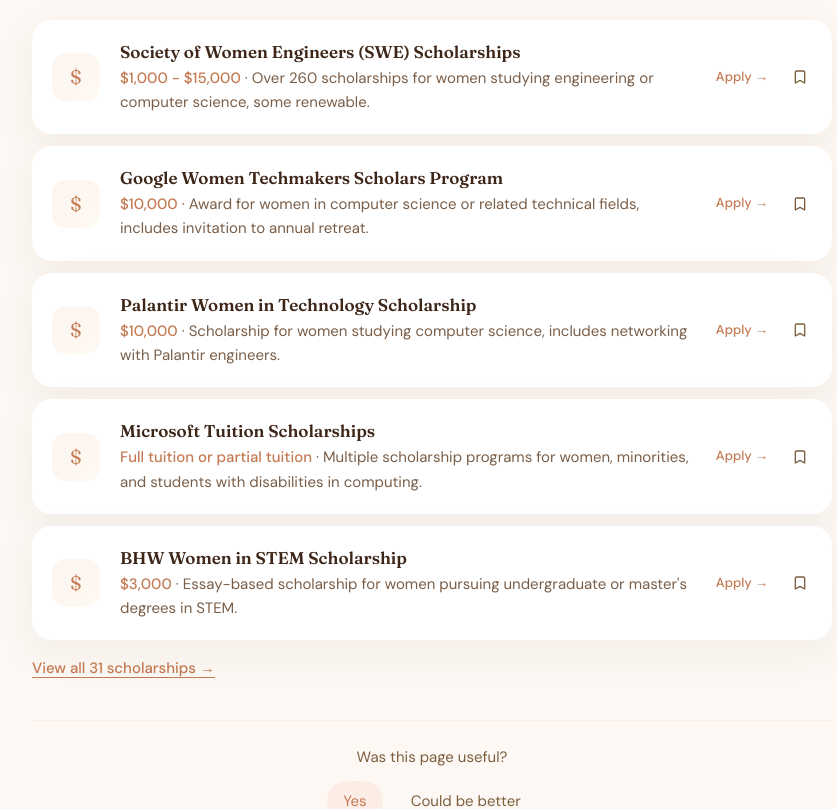
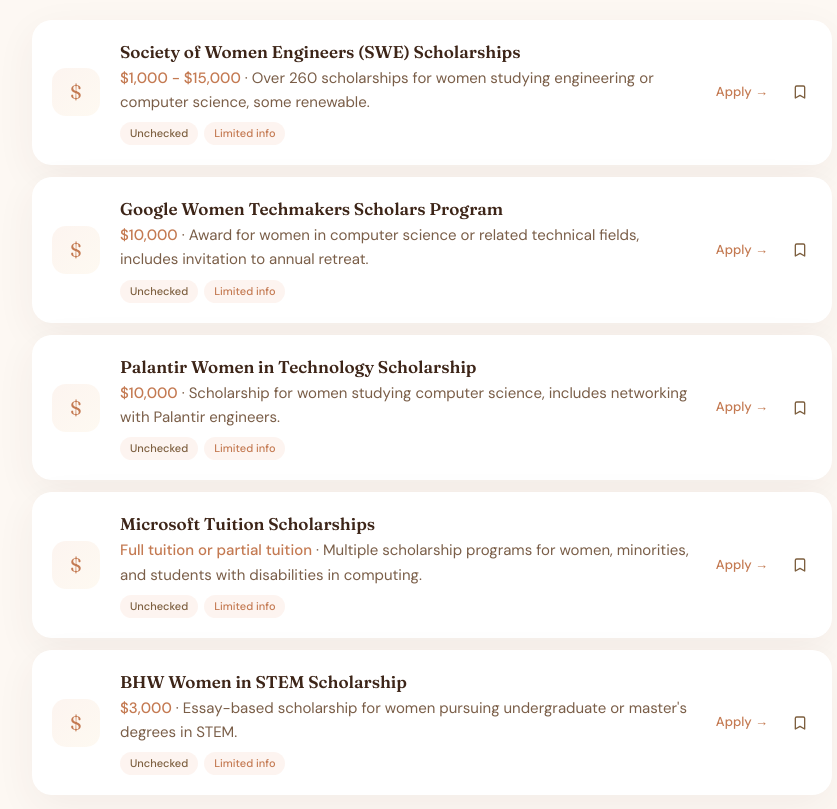
Before and after one commit to itsmepraks/womeninstem, a Next.js app: page /learning in a window 1280 px wide. Shown: the part 3320-4129 px from the top of the page, without its empty margins (208-1045 px from the left). Built offline with nearby package versions, Linux system fonts and the light colour scheme.

Commit message:
Add resource trust badges

```diff
--- a/components/ui/CompanyCard.tsx
+++ b/components/ui/CompanyCard.tsx
@@ -1,3 +1,6 @@
+import TrustBadges from './TrustBadges';
+import type { FreshnessRecord, ResourceMetadata } from '@/types/freshness';
+
 interface CompanyCardProps {
   name: string;
   initial: string;
@@ -5,6 +8,9 @@
   members?: string;
   cost?: string;
   url?: string;
+  freshness?: FreshnessRecord;
+  metadata?: ResourceMetadata;
+  region?: string;
 }
 
 export default function CompanyCard({
@@ -14,6 +20,9 @@
   members,
   cost,
   url,
+  freshness,
+  metadata,
+  region,
 }: CompanyCardProps) {
   const Wrapper = url ? 'a' : 'div';
   const linkProps = url
@@ -32,6 +41,18 @@
         <h3 className="text-base font-semibold text-text-heading">{name}</h3>
       </div>
       <p className="text-sm text-text-secondary leading-relaxed">{description}</p>
+      <TrustBadges
+        freshness={freshness}
+        qualityInput={{
+          id: name,
+          url,
+          description,
+          cost,
+          region,
+          metadata,
+        }}
+        className="mt-3"
+      />
       <div className="flex items-center gap-2 mt-2.5 flex-wrap">
         {members && (
           <span className="text-xs text-accent-primary font-medium">{members}</span>
--- a/components/ui/ResourceCard.tsx
+++ b/components/ui/ResourceCard.tsx
@@ -1,5 +1,7 @@
 import BookmarkButton from './BookmarkButton';
+import TrustBadges from './TrustBadges';
 import type { BookmarkType } from '@/lib/useBookmarks';
+import type { FreshnessRecord, ResourceMetadata } from '@/types/freshness';
 
 interface ResourceCardProps {
   title: string;
@@ -9,6 +11,9 @@
   daysLeft?: number;
   deadlineLabel?: string;
   bookmark?: { key: string; type: BookmarkType };
+  freshness?: FreshnessRecord;
+  metadata?: ResourceMetadata;
+  region?: string;
 }
 
 export default function ResourceCard({
@@ -19,6 +24,9 @@
   daysLeft,
   deadlineLabel,
   bookmark,
+  freshness,
+  metadata,
+  region,
 }: ResourceCardProps) {
   const hasDeadline = typeof daysLeft === 'number' && deadlineLabel;
   let badgeText = '';
@@ -57,6 +65,19 @@
           {amount && ' · '}
           {description}
         </p>
+        <TrustBadges
+          freshness={freshness}
+          qualityInput={{
+            id: bookmark?.key ?? title,
+            url,
+            description,
+            amount,
+            region,
+            deadline: deadlineLabel,
+            metadata,
+          }}
+          className="mt-2"
+        />
       </div>
       {hasDeadline && (
         <span className={`text-xs font-medium flex-shrink-0 px-3 py-1 rounded-pill tabular-nums ${badgeClass}`}>
--- /dev/null
+++ b/components/ui/TrustBadges.tsx
@@ -0,0 +1,47 @@
+import { formatFreshnessBadge } from '@/lib/freshness';
+import { scoreResourceQuality } from '@/lib/resourceMetadata';
+import type { FreshnessRecord, ResourceMetadata } from '@/types/freshness';
+
+interface TrustBadgesProps {
+  freshness?: FreshnessRecord;
+  qualityInput?: {
+    id: string;
+    url?: string;
+    description?: string;
+    amount?: string;
+    cost?: string;
+    region?: string;
+    deadline?: string;
+    metadata?: ResourceMetadata;
+  };
+  className?: string;
+}
+
+const toneClasses = {
+  good: 'bg-emerald-100 text-emerald-900',
+  warn: 'bg-amber-100 text-amber-900',
+  muted: 'bg-accent-secondary/10 text-text-muted',
+};
+
+export default function TrustBadges({ freshness, qualityInput, className = '' }: TrustBadgesProps) {
+  const freshnessBadge = formatFreshnessBadge(freshness);
+  const quality = qualityInput
+    ? scoreResourceQuality({ ...qualityInput, freshness })
+    : undefined;
+
+  return (
+    <div className={`flex flex-wrap items-center gap-1.5 ${className}`}>
+      <span className={`text-[0.6875rem] leading-none font-medium px-2.5 py-1.5 rounded-pill ${toneClasses[freshnessBadge.tone]}`}>
+        {freshnessBadge.label}
+      </span>
+      {quality && (
+        <span
+          className="text-[0.6875rem] leading-none font-medium px-2.5 py-1.5 rounded-pill bg-accent-secondary/10 text-accent-primary"
+          title={quality.reason}
+        >
+          {quality.label}
+        </span>
+      )}
+    </div>
+  );
+}
--- a/lib/resourceMetadata.ts
+++ b/lib/resourceMetadata.ts
@@ -19,6 +19,14 @@
   if (normalized.includes('varies') || normalized.includes('variable')) return 'varies';
   if (normalized.includes('$') || normalized.includes('paid')) return 'paid';
   return 'unknown';
+}
+
+export function slugifyResourceId(value: string): string {
+  return value
+    .toLowerCase()
+    .replace(/[^a-z0-9]+/g, '-')
+    .replace(/^-|-$/g, '')
+    .slice(0, 80);
 }
 
 export function scoreResourceQuality(input: QualityInput): QualityScore {
```
